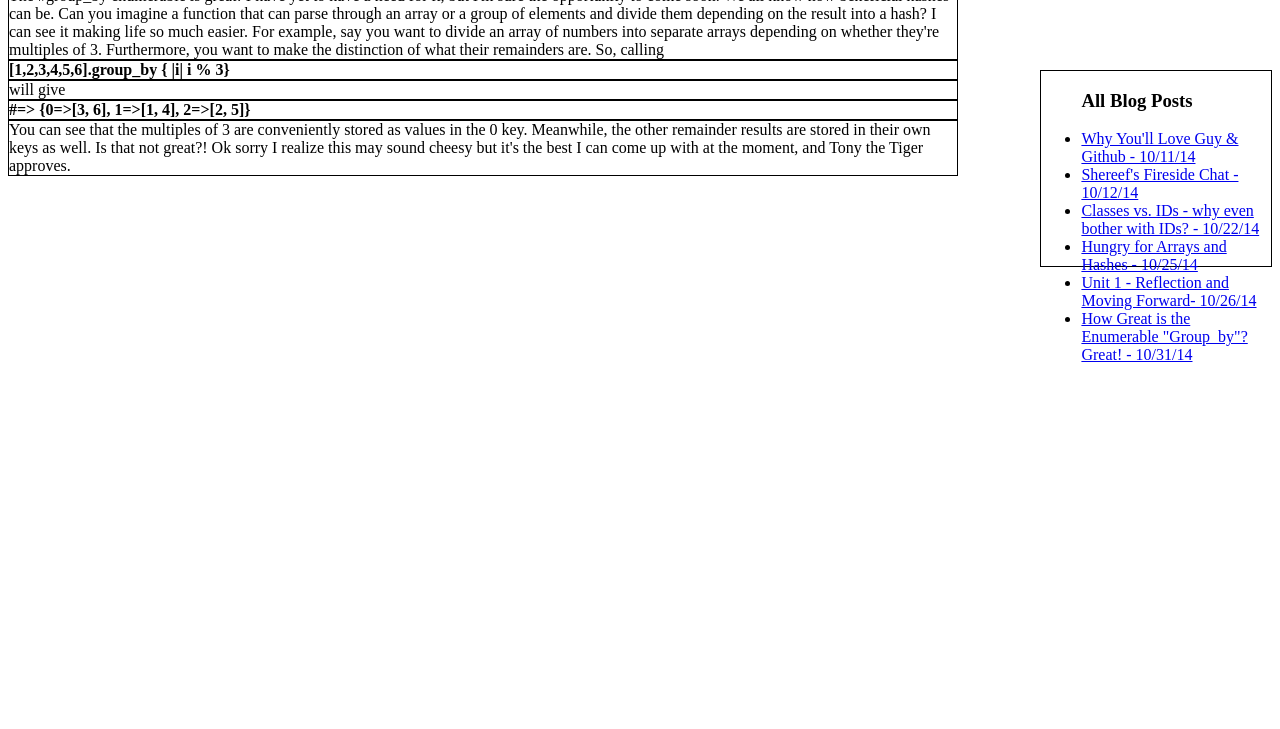
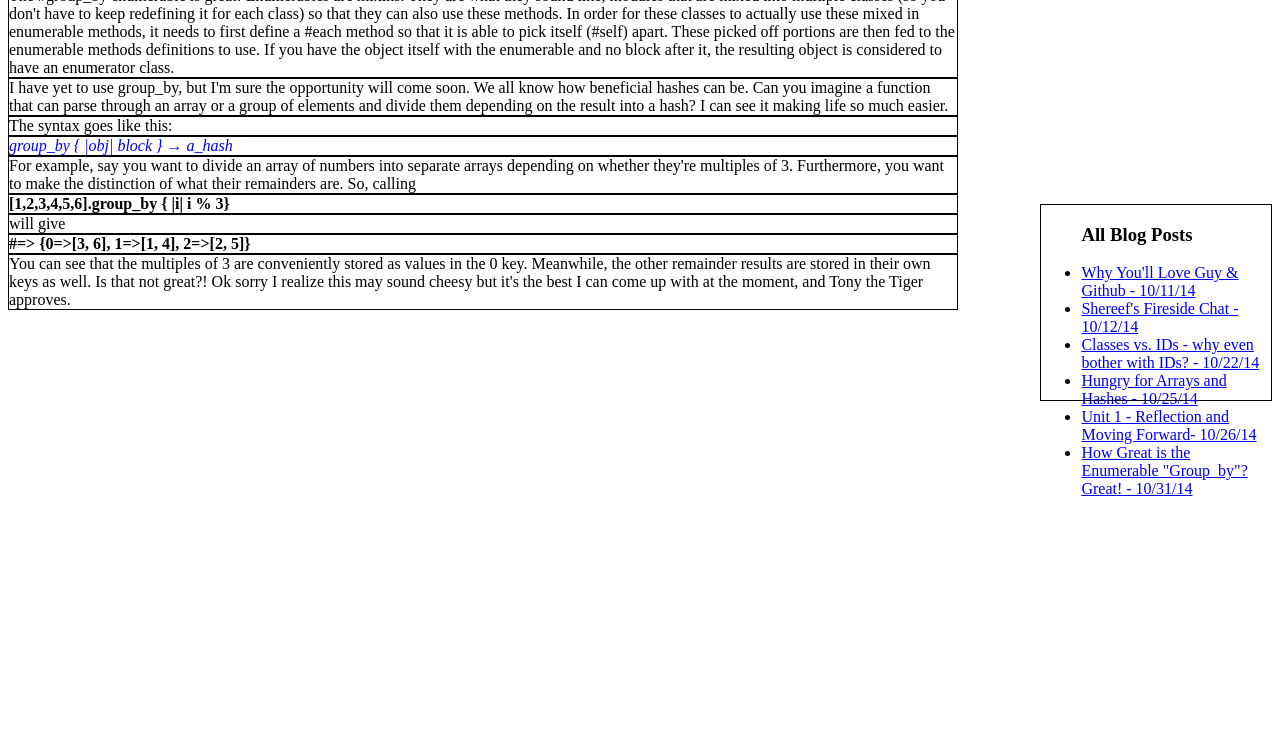
Before and after one commit to gsccheng/gsccheng.github.io, a plain HTML site: page blog/t4-enumerable-methods.html in a window 1280 px wide. Shown: the part 71-800 px from the top of the page. Drawn offline with Linux system fonts and the light colour scheme; files that its build step writes are made by us from their sources.

Commit message:
update challenge 8 blog

```diff
--- a/blog/t4-enumerable-methods.html
+++ b/blog/t4-enumerable-methods.html
@@ -7,7 +7,11 @@
 <body>
 <p>10/31/14</p>
 <h2>How Great is the Enumerable "Group_by"? Great!</h2>
-<p>The #group_by enumerable is great! I have yet to have a need for it, but I'm sure the opportunity to come soon. We all know how beneficial hashes can be. Can you imagine a function that can parse through an array or a group of elements and divide them depending on the result into a hash? I can see it making life so much easier. For example, say you want to divide an array of numbers into separate arrays depending on whether they're multiples of 3. Furthermore, you want to make the distinction of what their remainders are. So, calling</p>
+<p>The #group_by enumerable is great! Enumerables are mixins. They are what they sound like, modules that are mixed into multiple classes (so you don't have to keep redefining it for each class) so that they can also use these methods. In order for these classes to actually use these mixed in enumerable methods, it needs to first define a #each method so that it is able to pick itself (#self) apart. These picked off portions are then fed to the enumerable methods definitions to use. If you have the object itself with the enumerable and no block after it, the resulting object is considered to have an enumerator class.</p>
+<p>I have yet to use group_by, but I'm sure the opportunity will come soon. We all know how beneficial hashes can be. Can you imagine a function that can parse through an array or a group of elements and divide them depending on the result into a hash? I can see it making life so much easier.</p>
+<p>The syntax goes like this:</p>
+<p style="color:blue; font-style:italic"> group_by { |obj| block } → a_hash</p>
+<p>For example, say you want to divide an array of numbers into separate arrays depending on whether they're multiples of 3. Furthermore, you want to make the distinction of what their remainders are. So, calling</p>
 <p><b>[1,2,3,4,5,6].group_by { |i| i % 3}</b></p>
 <p>will give</p>
 <p><b>#=> {0=>[3, 6], 1=>[1, 4], 2=>[2, 5]}</b></p>
```
